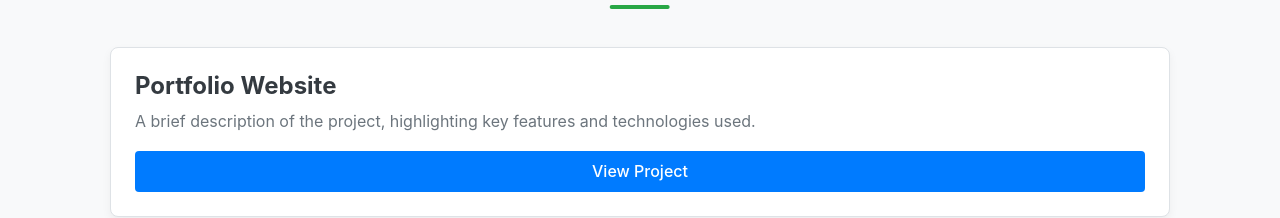
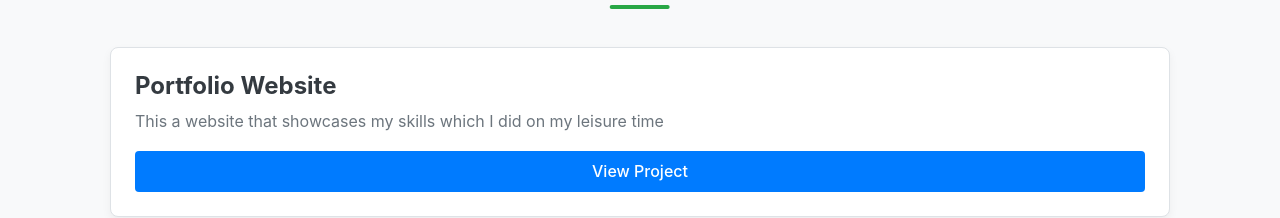
Before and after one commit to Vannexs/hackathon, a plain HTML site: page index.html in a window 1280 px wide. Shown: the part 1411-1629 px from the top of the page. Drawn offline with Linux system fonts and the light colour scheme.

Commit message:
some changes

```diff
--- a/index.html
+++ b/index.html
@@ -76,7 +76,7 @@
                         <!-- Optional: <img src="project1.jpg" alt="Project One Screenshot"> -->
                         <div class="project-info">
                             <h3>Portfolio Website</h3>
-                            <p>A brief description of the project, highlighting key features and technologies used.</p>
+                            <p>This a website that showcases my skills which I did on my leisure time</p>
                             <a href="https://portfolio2-liart-theta.vercel.app/" target="_blank" class="project-link">View Project</a>
                             <!-- <a href="#" target="_blank" class="project-link">View Code</a> -->
                         </div>
```
